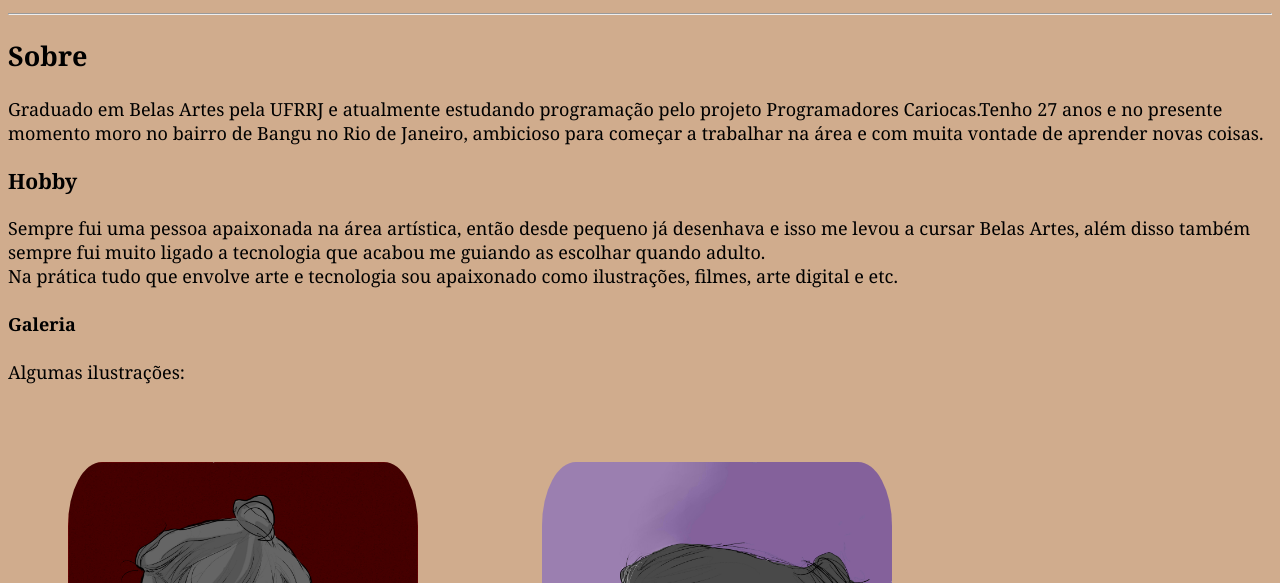
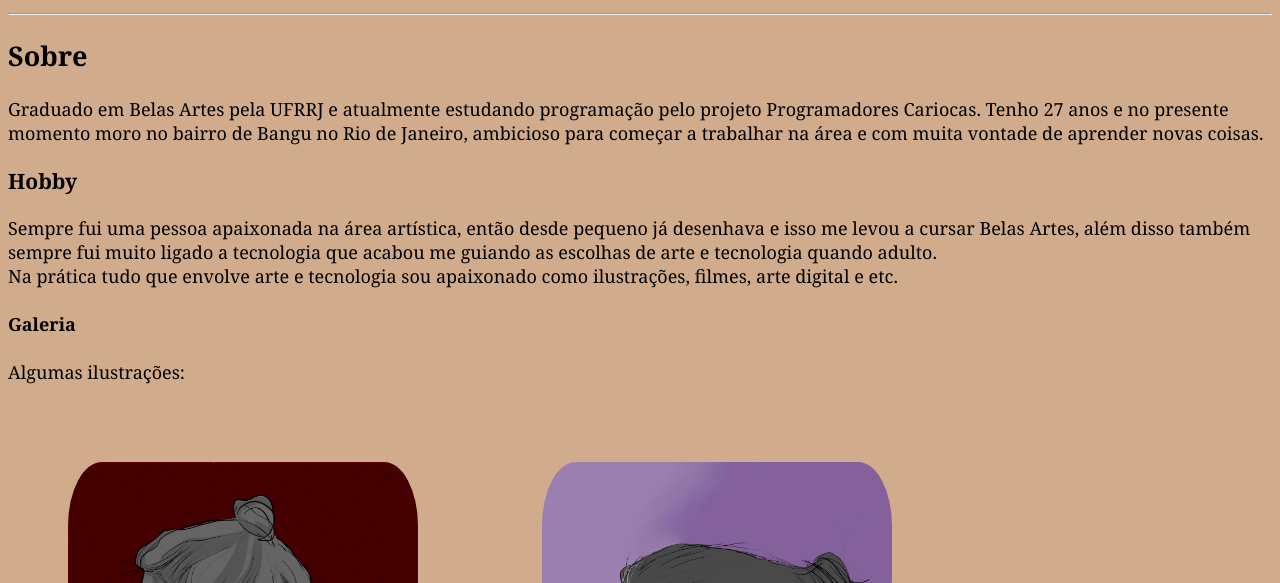
Before and after one commit to victorvaz22/mini-projeto, a plain HTML site: page index.html in a window 1280 px wide. Shown: the part 517-1100 px from the top of the page. Drawn offline with Linux system fonts and the light colour scheme.

Commit message:
alteração de texto

```diff
--- a/index.html
+++ b/index.html
@@ -16,9 +16,9 @@
     <div class="sobrehobby">
         <hr>
         <h2>Sobre</h2>
-        <p>Graduado em Belas Artes pela UFRRJ e atualmente estudando programação pelo projeto Programadores Cariocas.Tenho 27 anos e no presente momento moro no bairro de Bangu no Rio de Janeiro, ambicioso para começar a trabalhar na área e com muita vontade de aprender novas coisas. </p>
+        <p>Graduado em Belas Artes pela UFRRJ e atualmente estudando programação pelo projeto Programadores Cariocas. Tenho 27 anos e no presente momento moro no bairro de Bangu no Rio de Janeiro, ambicioso para começar a trabalhar na área e com muita vontade de aprender novas coisas. </p>
         <h3>Hobby</h3>
-        <p>Sempre fui uma pessoa apaixonada na área artística, então desde pequeno já desenhava e isso me levou a cursar Belas Artes, além disso também sempre fui muito ligado a tecnologia que acabou me guiando as escolhar quando adulto.<br>Na prática tudo que envolve arte e tecnologia sou apaixonado como ilustrações, filmes, arte digital e etc.</p>
+        <p>Sempre fui uma pessoa apaixonada na área artística, então desde pequeno já desenhava e isso me levou a cursar Belas Artes, além disso também sempre fui muito ligado a tecnologia que acabou me guiando as escolhas de arte e tecnologia quando adulto.<br>Na prática tudo que envolve arte e tecnologia sou apaixonado como ilustrações, filmes, arte digital e etc.</p>
     </div>
     <div class="galeria">
         <h4>Galeria</h4>
```
Also changed, not shown: Page1.jpg (added).
